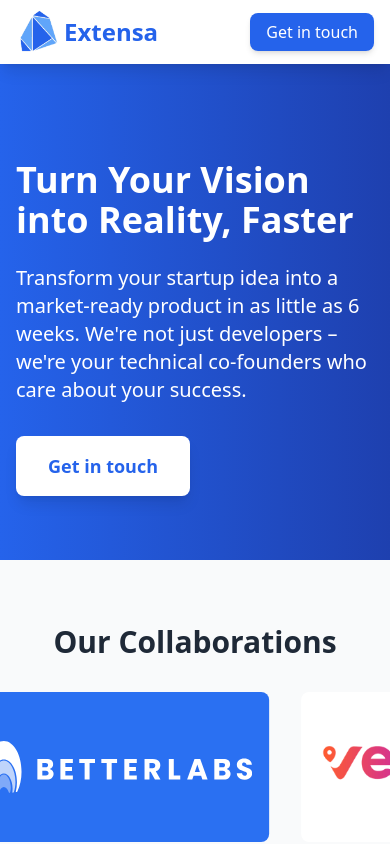
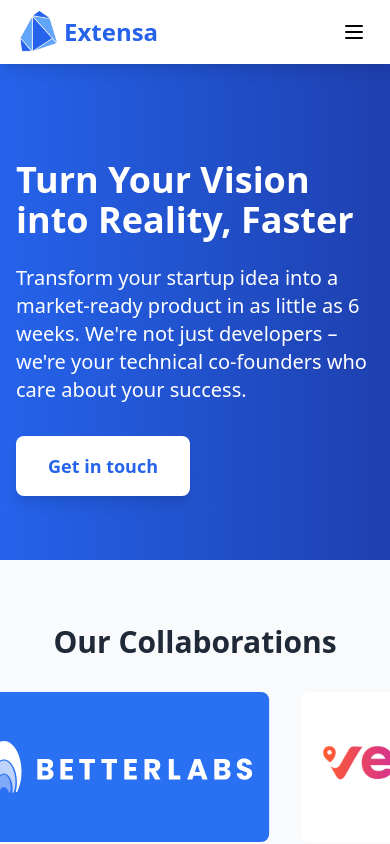
Before and after one commit to michael-eva/next-studio-website, a Next.js app: page / in a window 390 px wide. Shown: the top 844 px of the page. Built offline with nearby package versions, Linux system fonts and the light colour scheme.

Commit message:
update mobile UI to have menu options

```diff
--- a/app/components/Navbar.tsx
+++ b/app/components/Navbar.tsx
@@ -1,10 +1,16 @@
 'use client';
 import Link from 'next/link';
 import { usePathname } from 'next/navigation';
+import { useState } from 'react';
 
 export default function Navbar() {
     const pathname = usePathname();
     const isBlogPage = pathname?.startsWith('/blog');
+    const [isMenuOpen, setIsMenuOpen] = useState(false);
+
+    const handleMenuItemClick = () => {
+        setIsMenuOpen(false);
+    };
 
     return (
         <header className="bg-white shadow-lg fixed w-full z-50">
@@ -33,13 +39,73 @@ export default function Navbar() {
                             </svg>
                         </Link>
                     </nav>
-                    <div>
+                    <button
+                        className="md:hidden p-2"
+                        onClick={() => setIsMenuOpen(!isMenuOpen)}
+                        aria-label="Toggle menu"
+                    >
+                        <svg
+                            className="w-6 h-6"
+                            fill="none"
+                            strokeLinecap="round"
+                            strokeLinejoin="round"
+                            strokeWidth="2"
+                            viewBox="0 0 24 24"
+                            stroke="currentColor"
+                        >
+                            {isMenuOpen ? (
+                                <path d="M6 18L18 6M6 6l12 12" />
+                            ) : (
+                                <path d="M4 6h16M4 12h16M4 18h16" />
+                            )}
+                        </svg>
+                    </button>
+                    <div className="hidden md:block">
                         <a href="/#contact"
                             className="bg-blue-600 text-white px-4 py-2 rounded-lg hover:bg-blue-700 transition duration-300 shadow-md">
                             Get in touch
                         </a>
                     </div>
                 </div>
+                <div className={`md:hidden ${isMenuOpen ? 'block' : 'hidden'}`}>
+                    <div className="px-2 pt-2 pb-3 space-y-1 bg-white">
+                        <a href="/#services"
+                            onClick={handleMenuItemClick}
+                            className="block px-3 py-2 text-gray-600 hover:text-gray-900 transition duration-300">
+                            Services
+                        </a>
+                        <a href="/#approach"
+                            onClick={handleMenuItemClick}
+                            className="block px-3 py-2 text-gray-600 hover:text-gray-900 transition duration-300">
+                            Our Approach
+                        </a>
+                        <a href="/#industries"
+                            onClick={handleMenuItemClick}
+                            className="block px-3 py-2 text-gray-600 hover:text-gray-900 transition duration-300">
+                            Industries
+                        </a>
+                        <Link
+                            href="/blog"
+                            onClick={handleMenuItemClick}
+                            className={`block px-3 py-2 ${isBlogPage
+                                ? 'text-blue-600 font-semibold'
+                                : 'text-gray-600'
+                                } hover:text-gray-900 transition duration-300 flex items-center gap-1`}
+                        >
+                            Blog
+                            <svg xmlns="http://www.w3.org/2000/svg" className="h-4 w-4" fill="none" viewBox="0 0 24 24" stroke="currentColor">
+                                <path strokeLinecap="round" strokeLinejoin="round" strokeWidth={2} d="M10 6H6a2 2 0 00-2 2v10a2 2 0 002 2h10a2 2 0 002-2v-4M14 4h6m0 0v6m0-6L10 14" />
+                            </svg>
+                        </Link>
+                        <div className="border-t border-gray-200 mt-2">
+                            <a href="/#contact"
+                                onClick={handleMenuItemClick}
+                                className="block px-3 py-3 mt-2 text-white bg-blue-600 hover:bg-blue-700 transition duration-300 text-center rounded-lg mx-2">
+                                Get in touch
+                            </a>
+                        </div>
+                    </div>
+                </div>
             </div>
         </header>
     );
```
